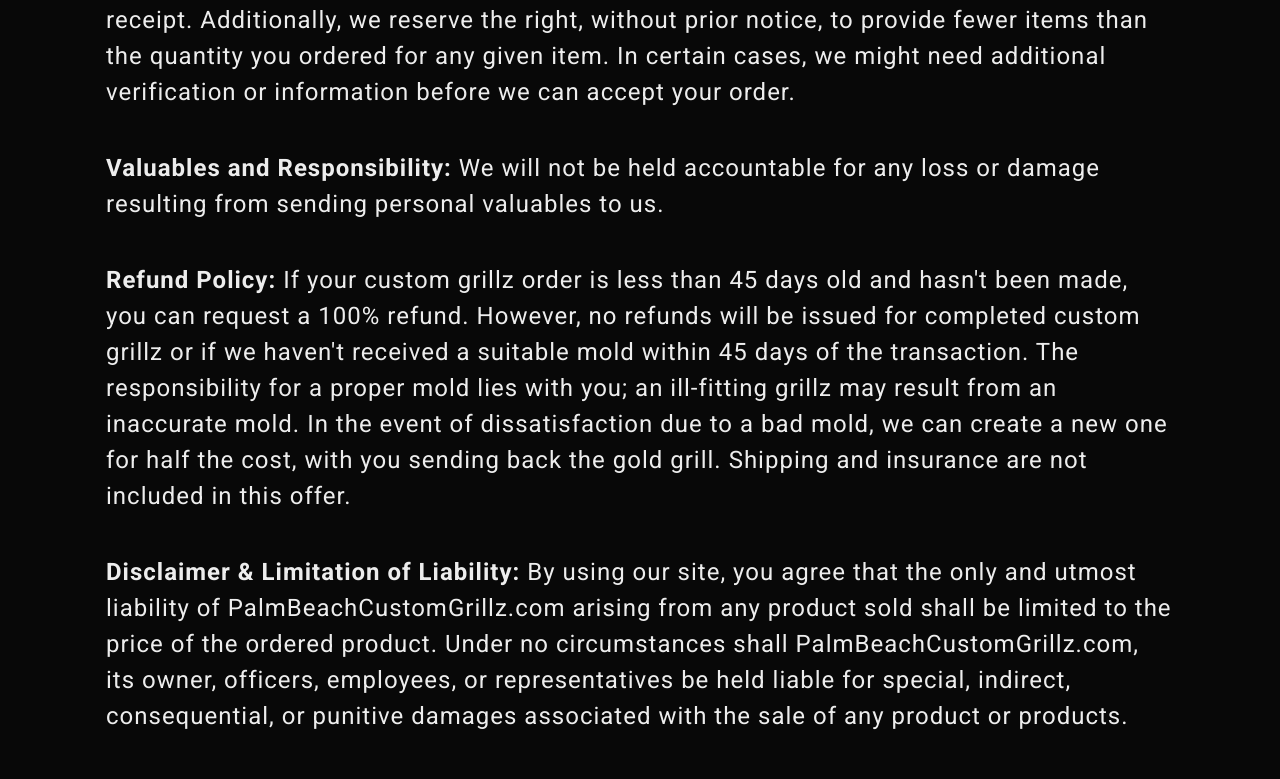
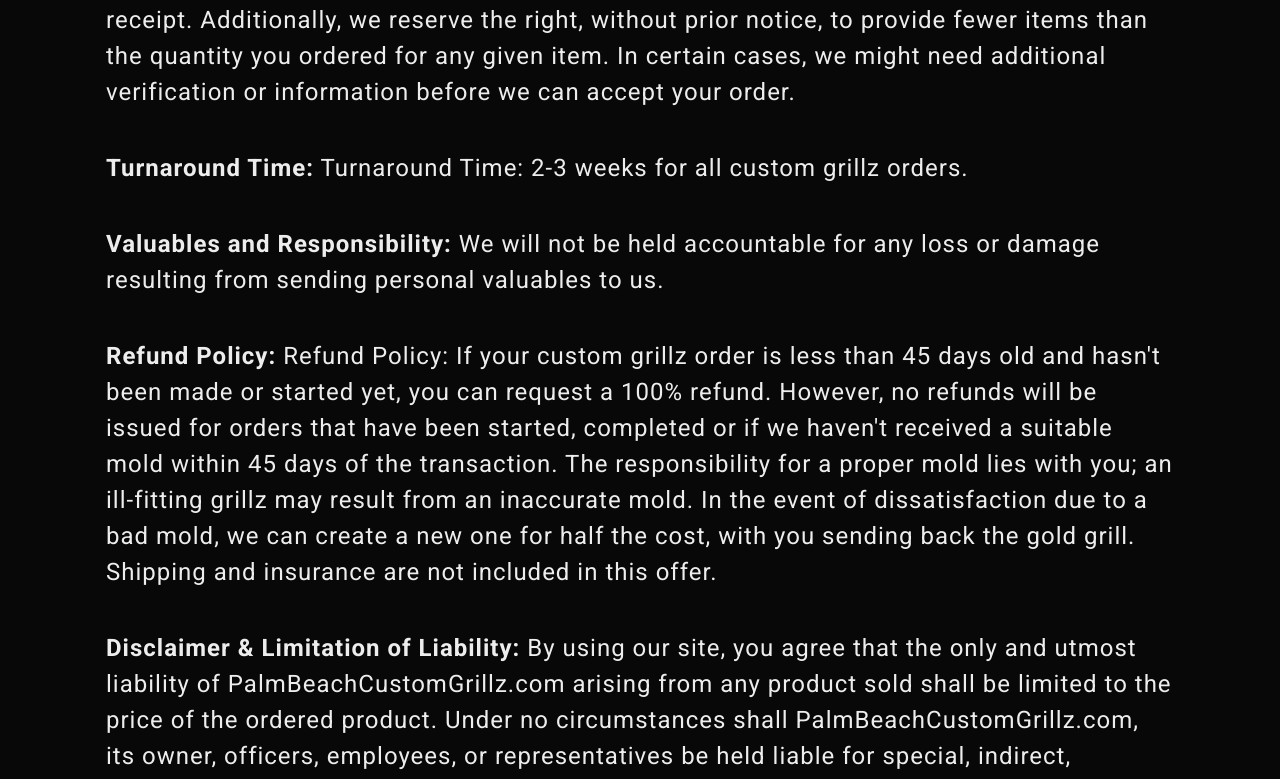
Before and after one commit to SebTheDeveloper/ecommerce-grills-shop, a React (Vite) app: page /terms-and-conditions in a window 1280 px wide. Shown: the part 622-1401 px from the top of the page. Built offline with nearby package versions, Linux system fonts and the light colour scheme.

Commit message:
update terms and conditions

```diff
--- a/src/components/LogoTitle.tsx
+++ b/src/components/LogoTitle.tsx
@@ -3,7 +3,7 @@
     <div className="title-wrapper">
       <div className="title">Palm Beach Custom Grillz</div>
       <span style={{ marginLeft: "auto" }}>
-        grillz done right the first time.
+        Grillz done right the first time.
       </span>
     </div>
   );
--- a/src/pages/About.tsx
+++ b/src/pages/About.tsx
@@ -7,7 +7,7 @@
   }, []);
 
   return (
-    <div style={{ minHeight: "70vh" }} className="fade-in">
+    <div style={{ minHeight: "70vh" }} className="fade-in" id="about">
       <LogoTitle />
       <div className="text-content">
         <p>
--- a/src/pages/TermsAndConditions.tsx
+++ b/src/pages/TermsAndConditions.tsx
@@ -59,21 +59,26 @@
       </p>
 
       <p>
+        <strong>Turnaround Time:</strong> Turnaround Time: 2-3 weeks for all
+        custom grillz orders.
+      </p>
+
+      <p>
         <strong>Valuables and Responsibility:</strong> We will not be held
         accountable for any loss or damage resulting from sending personal
         valuables to us.
       </p>
 
       <p>
-        <strong>Refund Policy:</strong> If your custom grillz order is less than
-        45 days old and hasn't been made, you can request a 100% refund.
-        However, no refunds will be issued for completed custom grillz or if we
-        haven't received a suitable mold within 45 days of the transaction. The
-        responsibility for a proper mold lies with you; an ill-fitting grillz
-        may result from an inaccurate mold. In the event of dissatisfaction due
-        to a bad mold, we can create a new one for half the cost, with you
-        sending back the gold grill. Shipping and insurance are not included in
-        this offer.
+        <strong>Refund Policy:</strong> Refund Policy: If your custom grillz
+        order is less than 45 days old and hasn't been made or started yet, you
+        can request a 100% refund. However, no refunds will be issued for orders
+        that have been started, completed or if we haven't received a suitable
+        mold within 45 days of the transaction. The responsibility for a proper
+        mold lies with you; an ill-fitting grillz may result from an inaccurate
+        mold. In the event of dissatisfaction due to a bad mold, we can create a
+        new one for half the cost, with you sending back the gold grill.
+        Shipping and insurance are not included in this offer.
       </p>
 
       <p>
--- a/src/styles/index.css
+++ b/src/styles/index.css
@@ -190,6 +190,9 @@
     padding: 0.5rem;
     letter-spacing: 0.5px;
   }
+  #about .text-content {
+    padding: 1.25rem;
+  }
   .footer .container {
     flex-direction: column;
     gap: 3rem;
```
Also changed, not shown: public/imgs/mold-kit-bottom.png (deleted), public/imgs/mold-kit-top.png (deleted).
